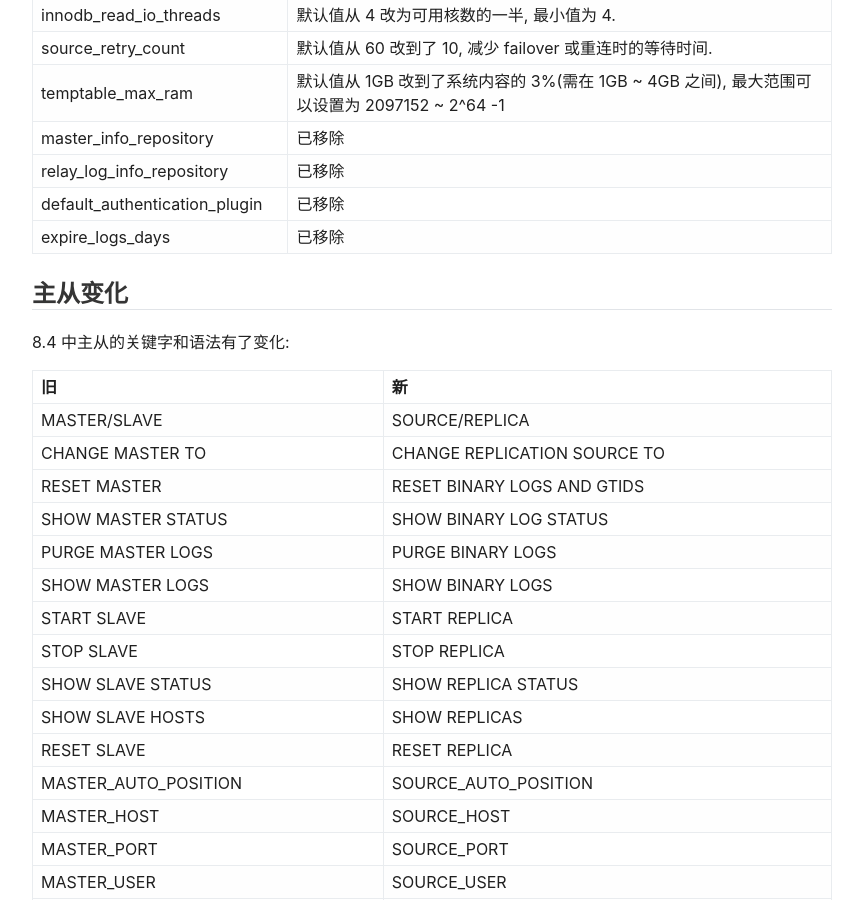
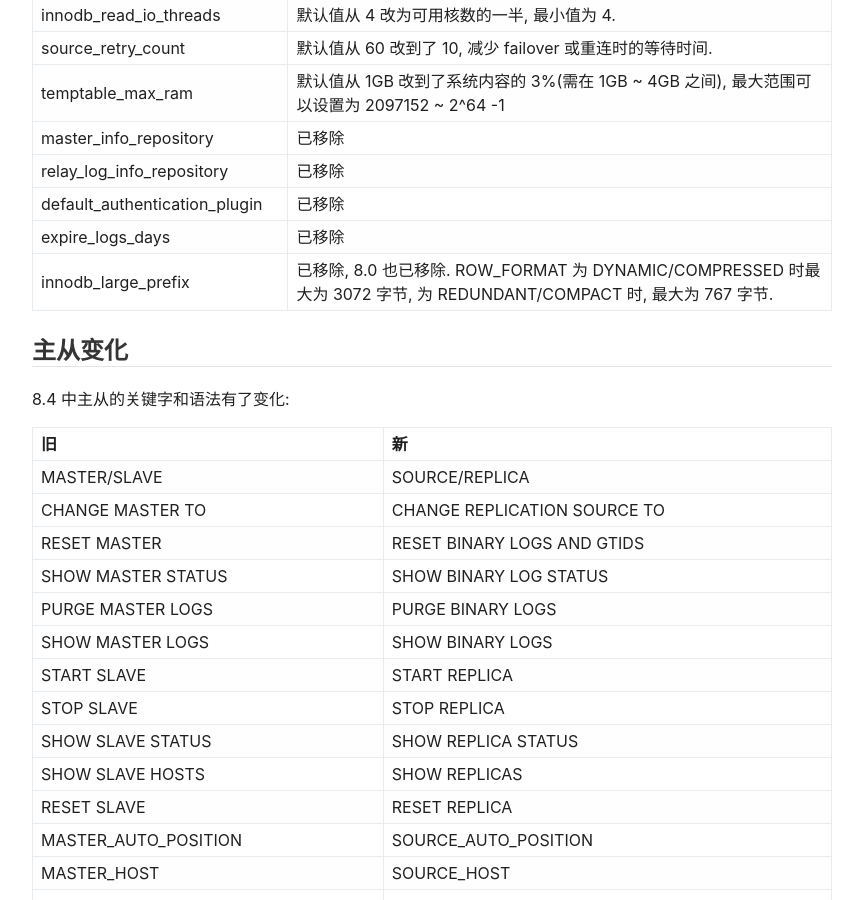
Before and after one commit to arstercz/arstercz.github.io, a Jekyll site: the page built from _posts/2025-08-21-mysql8.4-change-summary.md, in a window 1280 px wide and 900 px high, scrolled down 2015 px. Shown: the whole window, without its empty margins (208-1071 px from the left). Built offline with Jekyll 4.4.1, drawn with Linux system fonts in a browser that asks for light colours; comment, search, counter and statistics services are not loaded.

Commit message:
add innodb large prefix note

```diff
--- a/_posts/2025-08-21-mysql8.4-change-summary.md
+++ b/_posts/2025-08-21-mysql8.4-change-summary.md
@@ -72,6 +72,7 @@
 | relay_log_info_repository | 已移除 |
 | default_authentication_plugin | 已移除 |
 | expire_logs_days | 已移除 |
+| innodb_large_prefix | 已移除, 8.0 也已移除. ROW_FORMAT 为 DYNAMIC/COMPRESSED 时最大为 3072 字节, 为 REDUNDANT/COMPACT 时, 最大为 767 字节. |
 
 ## 主从变化
 
```
